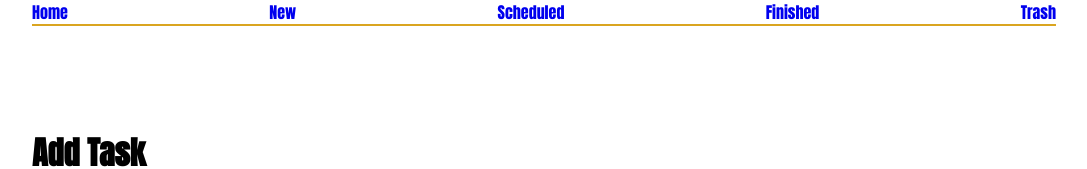
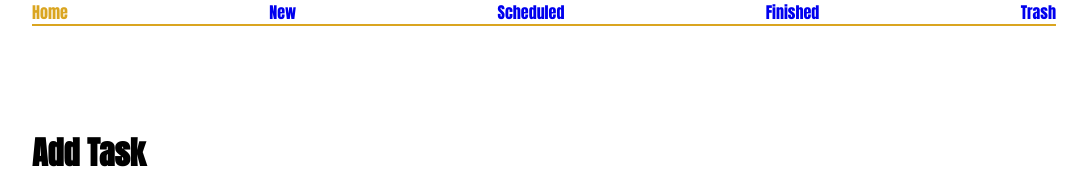
Before and after one commit to mbabarali/FA24-ReactJS-ToDoApp, a React (Create React App) app: page / in a window 1280 px wide. Shown: the top 169 px of the page, without its empty margins (96-1183 px from the left). Built offline with nearby package versions, Linux system fonts and the light colour scheme.

Commit message:
Updating navigation to use <NavLink>
Removed <Link> in favour of <NavLink> in the Header component

```diff
--- a/src/components/Header.css
+++ b/src/components/Header.css
@@ -14,3 +14,7 @@ ul {
 ul a {
   text-decoration: none;
 }
+
+header .active {
+  color: goldenrod;
+}
--- a/src/components/Header.jsx
+++ b/src/components/Header.jsx
@@ -1,4 +1,4 @@
-import { Link } from "react-router-dom";
+import { NavLink } from "react-router-dom";
 import "./Header.css";
 
 function Header() {
@@ -6,19 +6,48 @@ function Header() {
     <header>
       <ul>
         <li>
-          <Link to="/">Home</Link>
+          <NavLink
+            to="/"
+            className={(linkStatus) =>
+              linkStatus.isActive ? "active" : undefined
+            }
+            // end
+          >
+            Home
+          </NavLink>
         </li>
         <li>
-          <Link to="/new-task">New</Link>
+          <NavLink
+            to="/new-task"
+            className={({ isActive }) => (isActive ? "active" : undefined)}
+          >
+            New
+          </NavLink>
         </li>
         <li>
-          <Link to="/scheduled-tasks">Scheduled</Link>
+          <NavLink
+            to="/scheduled-tasks"
+            className={({ isActive }) => (isActive ? "active" : undefined)}
+            // end
+          >
+            Scheduled
+          </NavLink>
         </li>
         <li>
-          <Link to="/finished-tasks">Finished</Link>
+          <NavLink
+            to="/finished-tasks"
+            className={({ isActive }) => (isActive ? "active" : undefined)}
+          >
+            Finished
+          </NavLink>
         </li>
         <li>
-          <Link to="/deleted-tasks">Trash</Link>
+          <NavLink
+            to="/deleted-tasks"
+            className={({ isActive }) => (isActive ? "active" : undefined)}
+          >
+            Trash
+          </NavLink>
         </li>
       </ul>
     </header>
```
